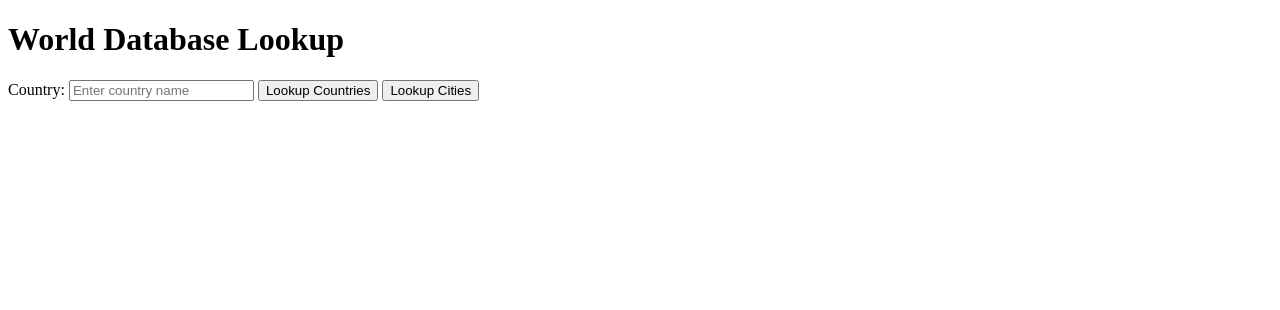
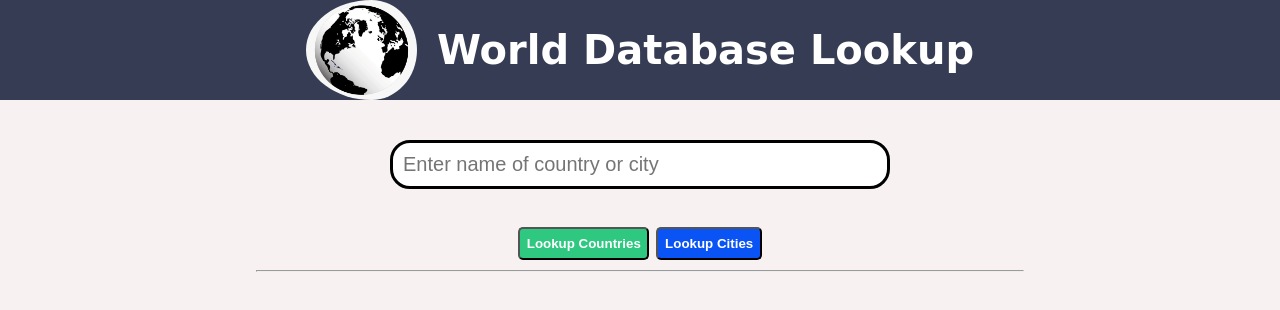
Before and after one commit to kimmek0/info2180-lab5, a plain HTML site: page index.html in a window 1280 px wide. Drawn offline with Linux system fonts and the light colour scheme.

Commit message:
Added style

```diff
--- a/index.html
+++ b/index.html
@@ -13,15 +13,18 @@
 
 	<body>
 		<header>
+			<img src="world.png" alt="world image">
 			<h1>World Database Lookup</h1>
 		</header>
 
 		<main>
 			<div id="controls">
-				<label for="country">Country:</label>
-				<input id="country" type="search" name="country" placeholder="Enter country name" />
+			    <!-- <label for="country">Country:</label> -->
+				<input id="country" type="search" name="country" placeholder="Enter name of country or city" />
+				<br>
 				<button id="lookup">Lookup Countries </button>
 				<button id="lookup2">Lookup Cities </button>
+				<hr>
 			</div>
 
 			<div id="result">
--- a/world.css
+++ b/world.css
@@ -1 +1,54 @@
 /* Add your own styles */
+
+header{
+    display:flex;
+    justify-content: center;
+    align-items: center;
+    text-transform:capitalize;
+    background-color:#353c53;
+    color: white;
+
+}
+body header img{
+    width:auto;
+    height:100px;
+    border-radius: 60%;
+    padding-right: 1em;
+}
+body{
+    font-family:cursive;
+    margin:0;
+    font-size:20px;
+    font-weight: 700;
+    background-color: #f7f1f1;
+}
+main{
+    width: 60%;
+    margin:0 20vw;
+    justify-content: center;
+    text-align: center;
+}
+input[type=search]{
+    width:500px;
+    padding: .5em;
+    border-radius: 20px;
+}
+input{
+    font-size:20px;
+    border: solid black;
+    margin: 2em 0;
+}
+Button{
+    border-radius: 5px;
+    font-weight: 800;
+    padding:.5em ;
+    width:auto;
+    color:white;
+    margin-top: -1em;
+}
+#lookup{
+    background-color:#2ec881;
+}
+#lookup2{
+    background-color:#0a54f5;
+}
--- a/world.js
+++ b/world.js
@@ -14,9 +14,9 @@ onload= function(){
     btn2.addEventListener('click',function(event){
         event.preventDefault();
         var url="world.php?country="+country.value+"&context=cities";
-        httpRequest.onreadystatechange=hrequest;
-        httpRequest.open('GET',url,true);
-        httpRequest.send();
+        request.onreadystatechange=hrequest;
+        request.open('GET',url,true);
+        request.send();
     });
 
     function hrequest(){
```
Also changed, not shown: world.png (added).
